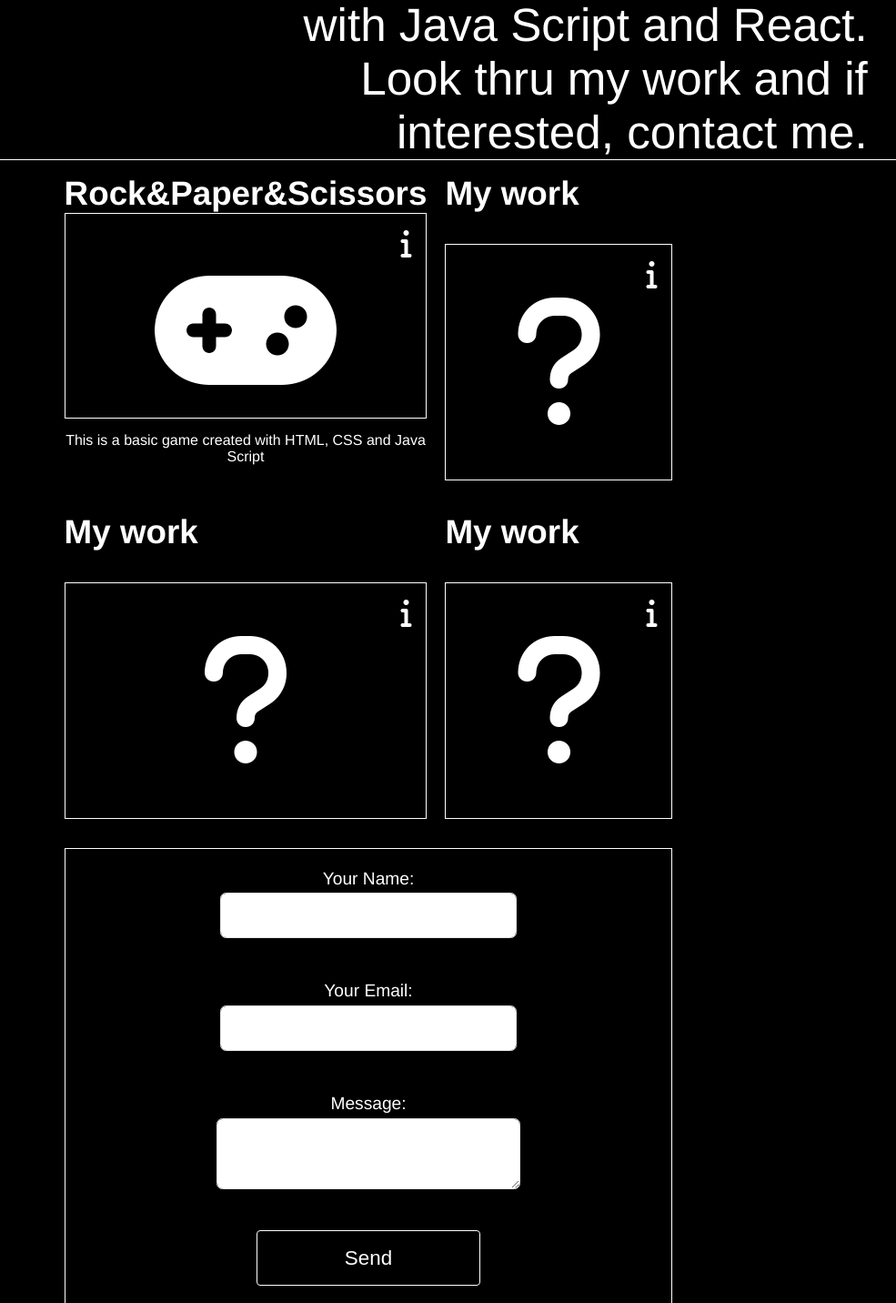
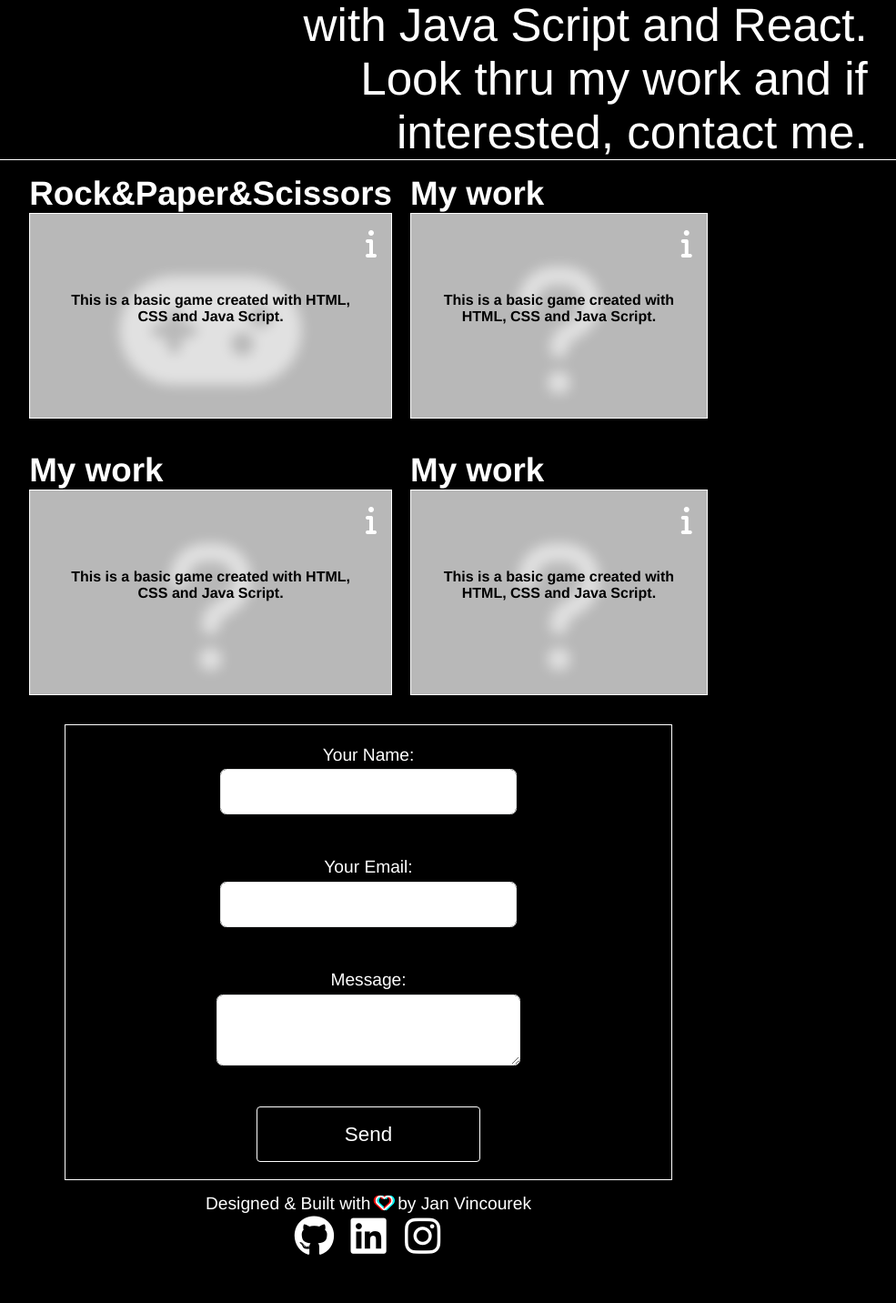
Before and after one commit to Vincasmen/Portfolio_3, a PHP site: page / in a window 1280 px wide. Shown: the part 358-1790 px from the top of the page at 91% size, without its empty margins (235-1220 px from the left). After the commit the page ends 1737 px from the top, so only its background shows below. Run offline with PHP 8.4, Linux system fonts and the light colour scheme; some libraries are stand-ins or nearby versions.

Commit message:
Working on info overlay for all device sizes

```diff
--- a/Index.html
+++ b/Index.html
@@ -64,32 +64,14 @@
               <i id="icon-work01" class="fas fa-gamepad fa-10x"></i>
             </a>
           </card>
-        </div>
           <overlay
             id="my-work-info-overlay"
             class="my-work-info-overlay overlay-hidden"
           >
             <p class="overlay-paragraph">
-            This is a basic game created with HTML, CSS and Java Script
+              This is a basic game created with HTML, CSS and Java Script.
             </p>
           </overlay>
-      </div>
-      <div class="card-div">
-        <div class="my-work-heading-div">
-          <h2 class="my-work-heading">My work</h2>
-        </div>
-        <div class="my-rock-paper-scissors-div">
-          <card class="my-work01">
-            <i id="info-icon-work01" class="fas fa-info fa-2x"></i>
-            <a
-              class="my-work01-link"
-              href=""
-              target="_blank"
-              rel="noreferrer noopener"
-            >
-              <i id="icon-work01" class="fas fa-question fa-10x"></i>
-            </a>
-          </card>
         </div>
       </div>
       <div class="card-div">
@@ -108,6 +90,14 @@
               <i id="icon-work01" class="fas fa-question fa-10x"></i>
             </a>
           </card>
+          <overlay
+            id="my-work-info-overlay"
+            class="my-work-info-overlay overlay-hidden"
+          >
+            <p class="overlay-paragraph">
+              This is a basic game created with HTML, CSS and Java Script.
+            </p>
+          </overlay>
         </div>
       </div>
       <div class="card-div">
@@ -126,6 +116,40 @@
               <i id="icon-work01" class="fas fa-question fa-10x"></i>
             </a>
           </card>
+          <overlay
+            id="my-work-info-overlay"
+            class="my-work-info-overlay overlay-hidden"
+          >
+            <p class="overlay-paragraph">
+              This is a basic game created with HTML, CSS and Java Script.
+            </p>
+          </overlay>
+        </div>
+      </div>
+      <div class="card-div">
+        <div class="my-work-heading-div">
+          <h2 class="my-work-heading">My work</h2>
+        </div>
+        <div class="my-rock-paper-scissors-div">
+          <card class="my-work01">
+            <i id="info-icon-work01" class="fas fa-info fa-2x"></i>
+            <a
+              class="my-work01-link"
+              href=""
+              target="_blank"
+              rel="noreferrer noopener"
+            >
+              <i id="icon-work01" class="fas fa-question fa-10x"></i>
+            </a>
+          </card>
+          <overlay
+            id="my-work-info-overlay"
+            class="my-work-info-overlay overlay-hidden"
+          >
+            <p class="overlay-paragraph">
+              This is a basic game created with HTML, CSS and Java Script.
+            </p>
+          </overlay>
         </div>
       </div>
     </projects>
--- a/index.css
+++ b/index.css
@@ -623,28 +622,20 @@ h2 {
     border-top: solid 1px white; */
   }
   .my-work-div {
-    justify-content: center;
-    /* text-align: center; */
+    position: relative;
+    text-align: center;
+    justify-content: center;
     display: grid;
     grid-template-columns: 1fr 1fr;
     grid-template-rows: 1fr 1fr;
     gap: 20px;
-    padding-left: clamp(1rem, 23vw, 35rem);
-    padding-right: clamp(1rem, 23vw, 35rem);
-  }
-
-  /* .my-work-div {
-    text-align: center;
-    justify-content: center;
-    display: grid;
-    grid-template-columns: 1fr;
-    grid-template-rows: 1fr;
-    max-width: 15rem;
-    margin: 0rem;
-    padding: 0rem;
-  } */
+    padding-left: clamp(1rem, 20vw, 35rem);
+    padding-right: clamp(1rem, 20vw, 35rem);
+  }
+
   .my-rock-paper-scissors-div {
     justify-content: center;
+    position: relative;
     /* text-align: center; */
     border: 1px solid rgb(255, 255, 255);
     /* margin-top: 0.5rem; */
@@ -661,7 +652,18 @@ h2 {
     display: flex;
     font-size: clamp(1.3rem, 5vw, 2.3rem);
   }
+
+  .absolute-class {
+    display: contents;
+    position: absolute;
+    justify-content: right;
+    text-align: right;
+    color: #000000;
+  }
+
   #info-icon-work01 {
+    position: relative;
+    z-index: 2;
     padding: 0;
     display: flex;
     justify-content: right;
@@ -670,6 +672,7 @@ h2 {
     cursor: pointer;
   }
   #icon-work01 {
+    z-index: 2;
     padding: 0rem;
     margin: auto;
     text-align: center;
@@ -695,6 +698,38 @@ h2 {
     justify-content: center;
     min-width: auto;
     text-align: center;
+  }
+
+  /* .overlay-hidden {
+    display: none;
+  } */
+
+  .my-work-info-overlay {
+    /* display: inline-block; */
+    /* z-index: 1; */
+    position: absolute;
+    /* top: clamp(18%, 20vw, 20%); */
+    top: 0%;
+    right: 0%;
+    height: 100%;
+    width: 100%;
+    margin: 0rem;
+    padding: 0rem;
+
+    background-color: rgba(220, 220, 220, 0.838);
+    backdrop-filter: blur(7px);
+  }
+
+  .overlay-paragraph {
+    position: relative;
+    justify-content: center;
+    text-align: center;
+    color: rgb(0, 0, 0);
+    font-weight: 600;
+    /* width: 100%;
+    height: 100%; */
+    top: 17%;
+    padding: 2rem;
   }
 
   #form {
--- a/index.js
+++ b/index.js
@@ -29,6 +29,7 @@ function scrollFunction() {
   }
 }
 
+// *TODO Loop over all "i" icons
 // !Info overlay for my projects
 
 const infoIcon = document.getElementById("info-icon-work01");
```
Also changed, not shown: other parts of index.css (+144 -40 lines). Lines whose indentation alone changed are shown as unchanged.
